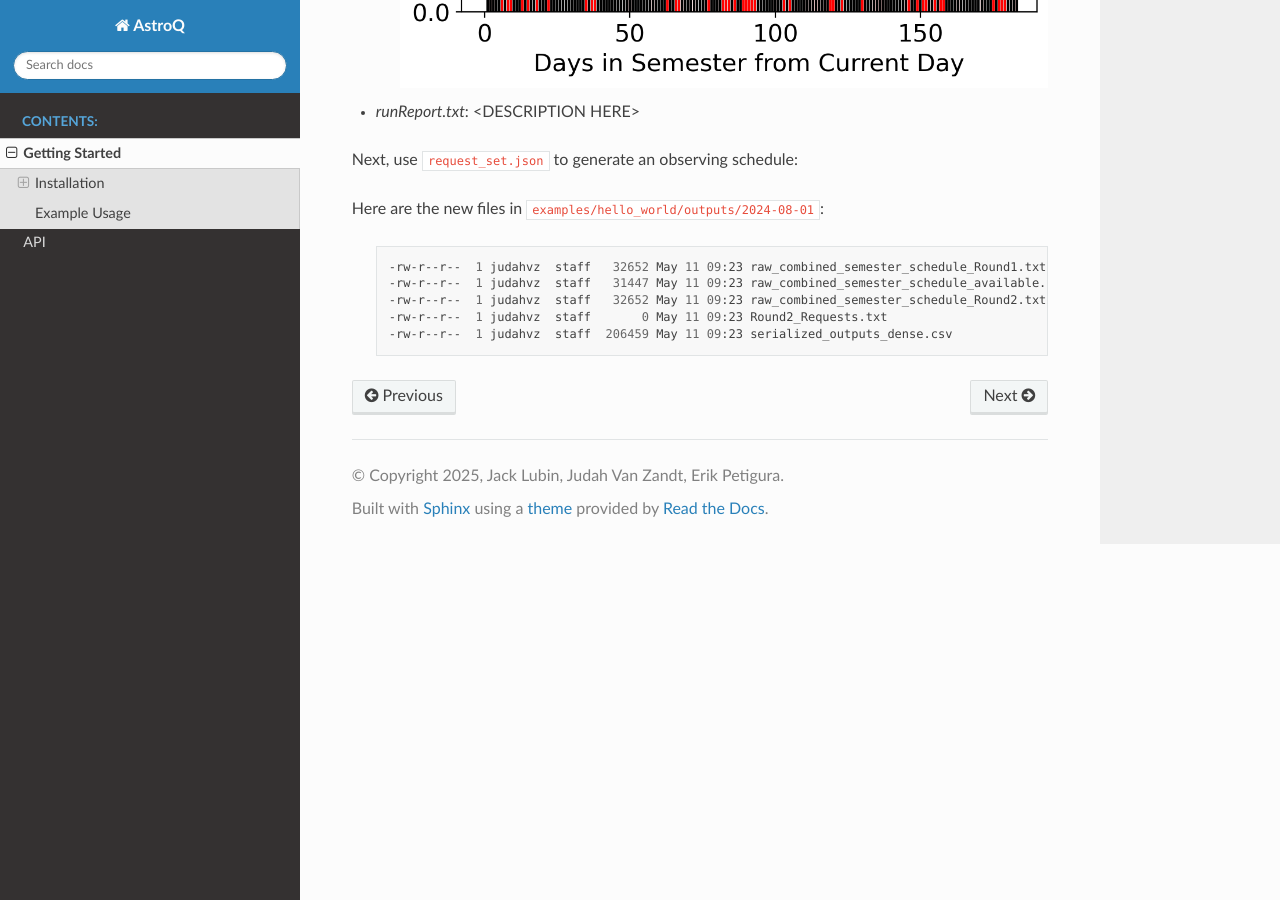
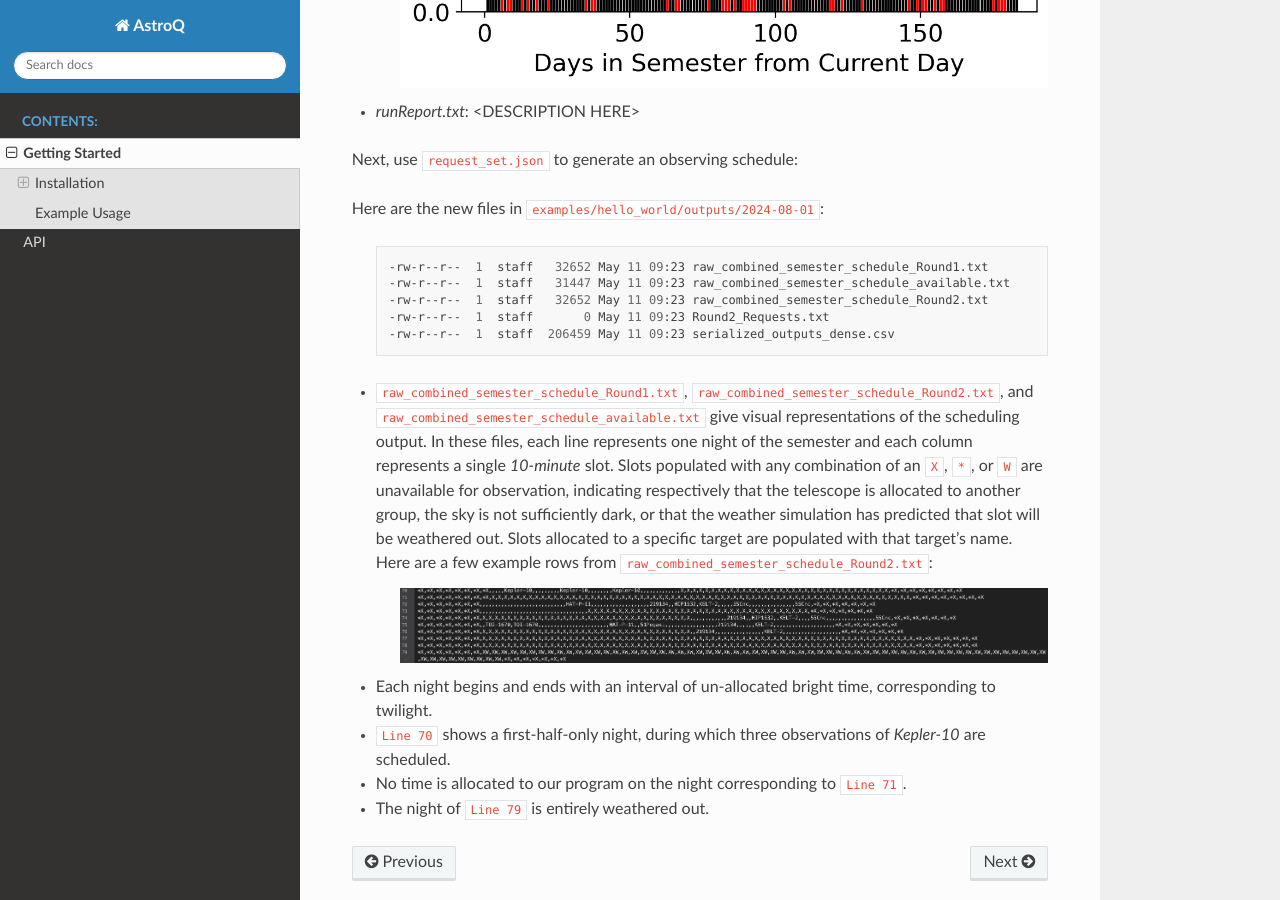
Before and after one commit to jluby127/AstroQ, a Sphinx documentation site: the page built from docs/getting_started.rst, in a window 1280 px wide and 900 px high, scrolled down 3045 px. Built offline with Sphinx 7.4.7 and the Read the Docs theme 3.1.0, drawn with Linux system fonts in a browser that asks for light colours.

Commit message:
Adding screenshots and descriptions of hello-world outputs.

```diff
--- a/docs/getting_started.rst
+++ b/docs/getting_started.rst
@@ -136,8 +136,17 @@ Here are the new files in ``examples/hello_world/outputs/2024-08-01``:
 
     .. code-block:: bash
 
-        -rw-r--r--  1 judahvz  staff   32652 May 11 09:23 raw_combined_semester_schedule_Round1.txt
-        -rw-r--r--  1 judahvz  staff   31447 May 11 09:23 raw_combined_semester_schedule_available.txt
-        -rw-r--r--  1 judahvz  staff   32652 May 11 09:23 raw_combined_semester_schedule_Round2.txt
-        -rw-r--r--  1 judahvz  staff       0 May 11 09:23 Round2_Requests.txt
-        -rw-r--r--  1 judahvz  staff  206459 May 11 09:23 serialized_outputs_dense.csv
+        -rw-r--r--  1  staff   32652 May 11 09:23 raw_combined_semester_schedule_Round1.txt
+        -rw-r--r--  1  staff   31447 May 11 09:23 raw_combined_semester_schedule_available.txt
+        -rw-r--r--  1  staff   32652 May 11 09:23 raw_combined_semester_schedule_Round2.txt
+        -rw-r--r--  1  staff       0 May 11 09:23 Round2_Requests.txt
+        -rw-r--r--  1  staff  206459 May 11 09:23 serialized_outputs_dense.csv
+
+- ``raw_combined_semester_schedule_Round1.txt``, ``raw_combined_semester_schedule_Round2.txt``, and ``raw_combined_semester_schedule_available.txt`` give visual representations of the scheduling output. In these files, each line represents one night of the semester and each column represents a single *10-minute* slot. Slots populated with any combination of an ``X``, ``*``, or ``W`` are unavailable for observation, indicating respectively that the telescope is allocated to another group, the sky is not sufficiently dark, or that the weather simulation has predicted that slot will be weathered out. Slots allocated to a specific target are populated with that target's name. Here are a few example rows from ``raw_combined_semester_schedule_Round2.txt``:
+
+    .. image:: plots/schedule_Round2_screenshot.png
+
+- Each night begins and ends with an interval of un-allocated bright time, corresponding to twilight.
+- ``Line 70`` shows a first-half-only night, during which three observations of `Kepler-10` are scheduled.
+- No time is allocated to our program on the night corresponding to ``Line 71``.
+- The night of ``Line 79`` is entirely weathered out.
```
Also changed, not shown: docs/plots/schedule_Round2_screenshot.png (added).
